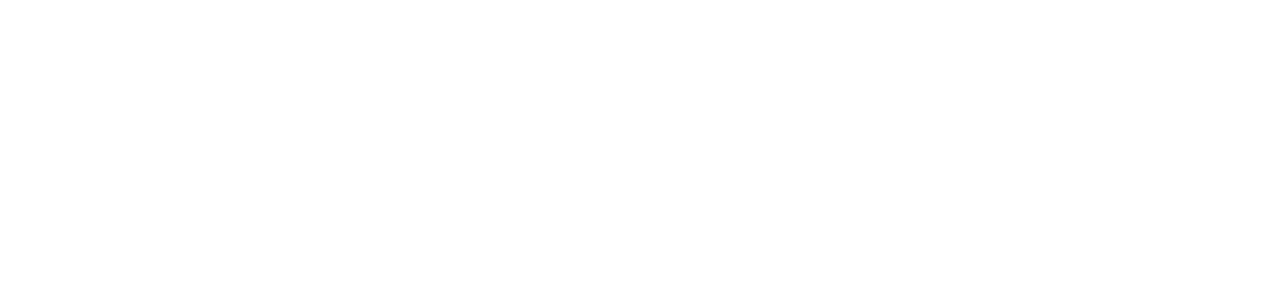
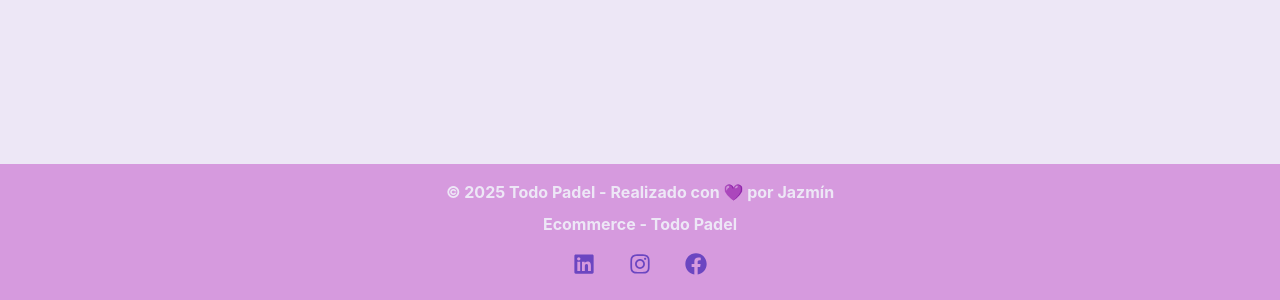
Before and after one commit to JazminAime/final-project-ecommerce, a React (Vite) app: page / in a window 1280 px wide. Shown: the part 724-1024 px from the top of the page. Before the commit the page ends 800 px from the top, so only its background shows below. Built offline with nearby package versions, Linux system fonts and the light colour scheme.

Commit message:
organizacion de archivos, comenzando con el layout

```diff
--- a/src/App.jsx
+++ b/src/App.jsx
@@ -1,5 +1,7 @@
+import AppLayout from "./layout/AppLayout";
+
 function App() {
-  return <div></div>;
+  return <AppLayout />;
 }
 
 export default App;
--- /dev/null
+++ b/src/components/Footer.jsx
@@ -0,0 +1,59 @@
+import {
+  Box,
+  Text,
+  HStack,
+  IconButton,
+  useColorModeValue,
+} from "@chakra-ui/react";
+import { FaFacebook, FaInstagram, FaLinkedin } from "react-icons/fa";
+
+export default function Footer() {
+  const bg = useColorModeValue("#D69ADE");
+  const textColor = useColorModeValue("#EDE7F6", "#EDE7F6");
+
+  return (
+    <Box
+      width="100%"
+      as="footer"
+      bg={bg}
+      p={4}
+      textAlign="center"
+      color={textColor}>
+      <Text mb={2} fontWeight="bold">
+        © 2025 Todo Padel - Realizado con 💜 por Jazmín
+      </Text>
+      <Text mb={2} fontWeight="bold">
+        Ecommerce - Todo Padel
+      </Text>
+      <HStack justify="center" spacing={4}>
+        <IconButton
+          fontSize="22px"
+          as="a"
+          href="https://www.linkedin.com"
+          icon={<FaLinkedin />}
+          variant="ghost"
+          colorScheme="purple"
+          aria-label="LinkedIn"
+        />
+        <IconButton
+          fontSize="22px"
+          as="a"
+          href="https://www.instagram.com"
+          icon={<FaInstagram />}
+          variant="ghost"
+          colorScheme="purple"
+          aria-label="Instagram"
+        />
+        <IconButton
+          fontSize="22px"
+          as="a"
+          href="https://www.facebook.com"
+          icon={<FaFacebook />}
+          variant="ghost"
+          colorScheme="purple"
+          aria-label="Facebook"
+        />
+      </HStack>
+    </Box>
+  );
+}
--- /dev/null
+++ b/src/components/Header.jsx
@@ -0,0 +1,5 @@
+const Header = () => {
+  return <div></div>;
+};
+
+export default Header;
--- /dev/null
+++ b/src/components/ScrollToTop.jsx
@@ -0,0 +1,14 @@
+import { useEffect } from "react";
+import { useLocation } from "react-router-dom";
+
+const ScrollToTop = () => {
+  const { pathname } = useLocation();
+
+  useEffect(() => {
+    window.scrollTo(0, 0);
+  }, [pathname]);
+
+  return null;
+};
+
+export default ScrollToTop;
--- a/src/firebase/config.js
+++ b/src/firebase/config.js
@@ -1,6 +1,8 @@
 // Import the functions you need from the SDKs you need
 import { initializeApp } from "firebase/app";
 import { getAuth } from "firebase/auth";
+import { getFirestore } from "firebase/firestore";
+
 // TODO: Add SDKs for Firebase products that you want to use
 // https://firebase.google.com/docs/web/setup#available-libraries
 
@@ -16,4 +18,5 @@ const firebaseConfig = {
 
 // Initialize Firebase
 const app = initializeApp(firebaseConfig);
-const auth = getAuth(app);
+export const auth = getAuth(app);
+export const db = getFirestore(app);
--- /dev/null
+++ b/src/layout/AppLayout.jsx
@@ -0,0 +1,48 @@
+import { Grid, GridItem } from "@chakra-ui/react";
+import Footer from "../components/Footer";
+import Header from "../components/Header";
+import Routing from "../routes/Routing";
+import ScrollToTop from "../components/ScrollToTop";
+
+const AppLayout = () => {
+  return (
+    <Grid
+      templateAreas={`"header"
+                      "main"
+                      "footer"`}
+      gridTemplateRows={"80px 1fr 50px"}
+      gridTemplateColumns={"1fr"}
+      gap="1"
+      fontWeight="bold"
+      minHeight="100vh"
+      bg="#EDE7F6" // Fondo lila claro para toda la app
+    >
+      {/* Header */}
+      <GridItem area="header">
+        <Header />
+      </GridItem>
+
+      {/* Main */}
+      <GridItem
+        area="main"
+        minH="100vh"
+        bg="transparent" // Fondo transparente para que se vea el lila
+        display="flex"
+        flexDirection="column"
+        justifyContent="flex-start"
+        paddingBottom="50px"
+        p="4" // Padding para separar contenido de los bordes
+      >
+        <ScrollToTop />
+        <Routing />
+      </GridItem>
+
+      {/* Footer */}
+      <GridItem area="footer">
+        <Footer />
+      </GridItem>
+    </Grid>
+  );
+};
+
+export default AppLayout;
--- /dev/null
+++ b/src/routes/Routing.jsx
@@ -0,0 +1,5 @@
+const Routing = () => {
+  return <div></div>;
+};
+
+export default Routing;
```
Also changed, not shown: src/context/AuthContext.jsx (added), src/utils/validation.js (added).
